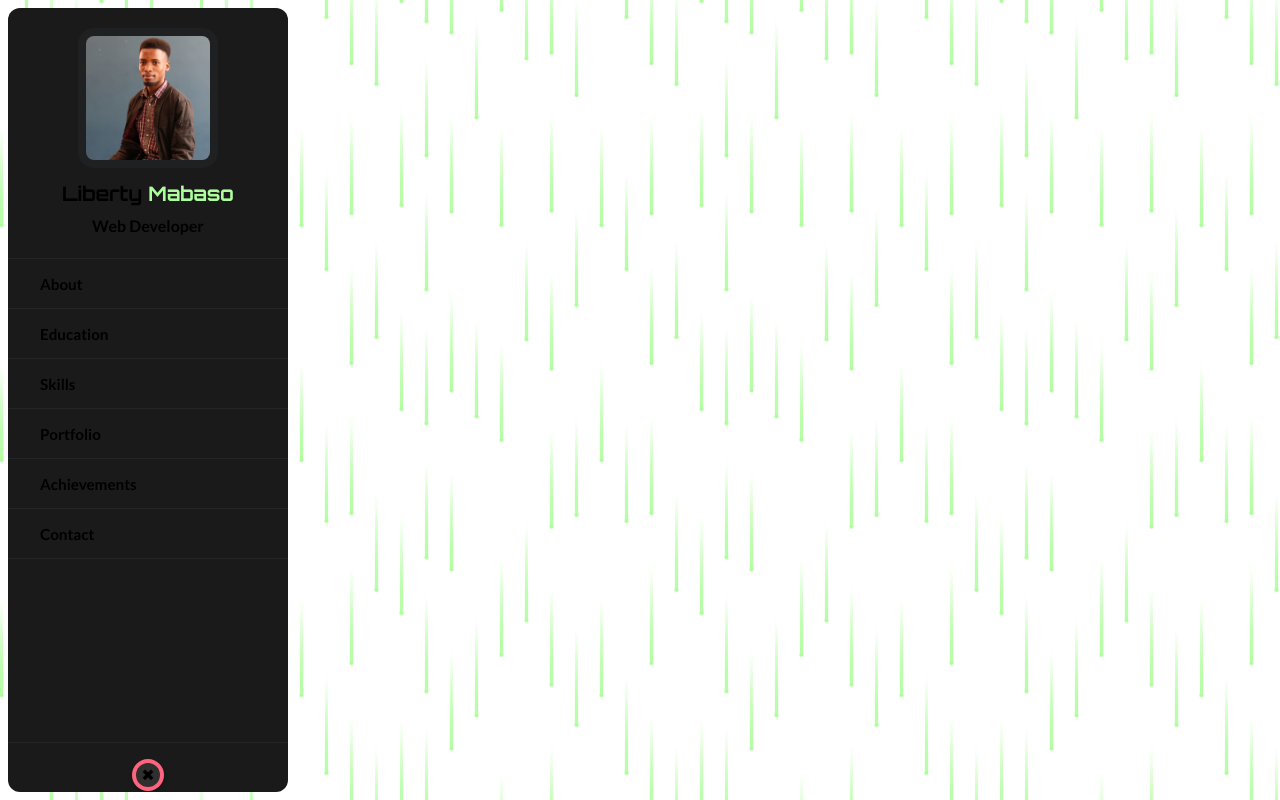
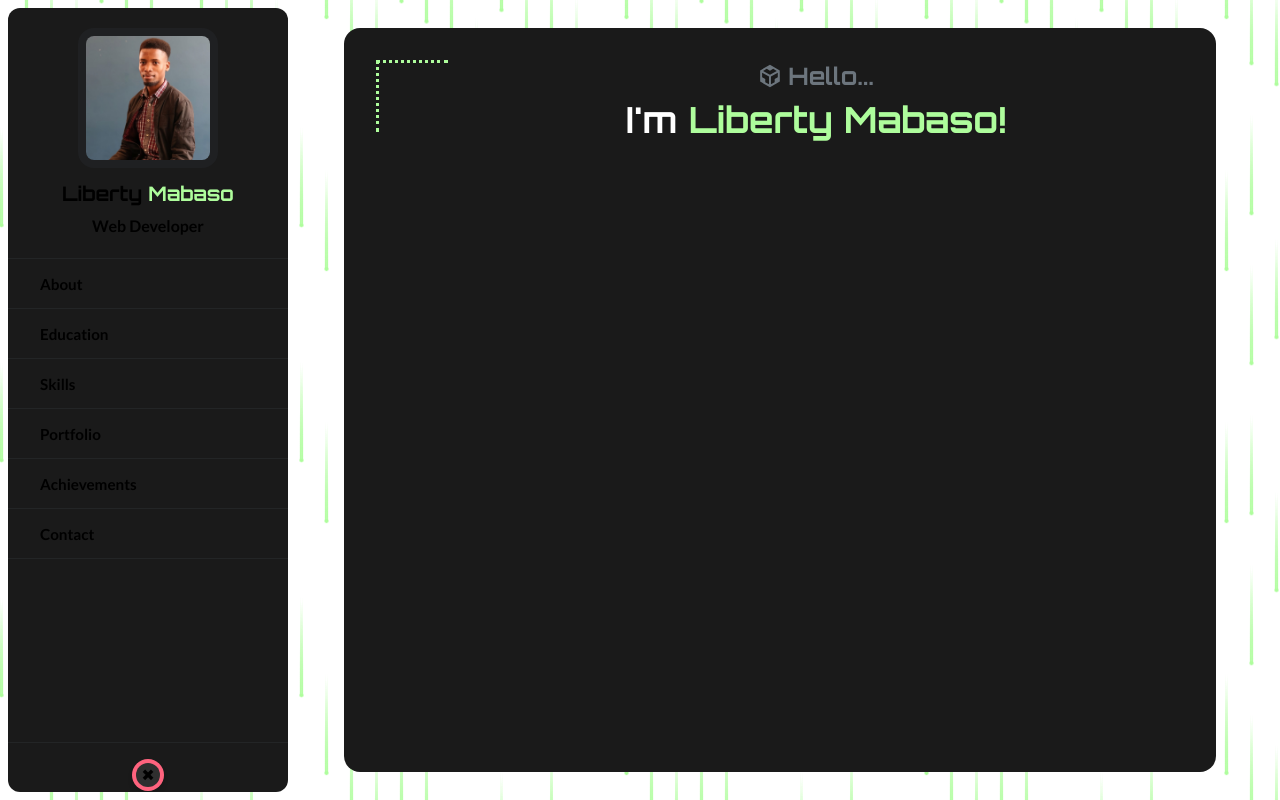
Before and after one commit to lmabaso/myprofile, a React (Vite) app: page /myprofile/About in a window 1280 px wide. Built offline with nearby package versions, Linux system fonts and the light colour scheme; the HTML template or start-up script is replaced by a standard one.

Commit message:
Added Lazy loading

```diff
--- a/src/App.jsx
+++ b/src/App.jsx
@@ -1,6 +1,7 @@
-import React from 'react'
+import React, { Suspense } from 'react'
 
-import NavBarSection from "./components/NavBarSection";
+import Loading from "./components/Loading";
+import NavBarSection from './components/NavBarSection';
 import './App.css'
 import { BrowserRouter as Router, Routes, Route } from 'react-router-dom'
 
@@ -13,19 +14,23 @@ import Skills from './pages/Skills';
 
 function App() {
   return (
-    <Router basename="/myprofile">
+    <Suspense fallback={<Loading />}>
+      <Router basename='/myprofile'>
         <div className='bg-none h-full w-full flex flex-row overflow-x-hidden overflow-y-hidden box-border '>
           <NavBarSection />
           <Routes>
-          <Route path="/"             element={<About />} />
-          <Route path="/Achievements" element={<Achievements />} />
-          <Route path="/Contact"      element={<Contact />} />
-          <Route path="/Education"    element={<Education />} />
-          <Route path="/Portfolio"    element={<Portfolio />} />
-          <Route path="/Skills"       element={<Skills />} />
+            <Route path='/'             element={<About />} />
+            <Route path='/About'        element={<About />} />
+            <Route path='/Achievements' element={<Achievements />} />
+            <Route path='/Contact'      element={<Contact />} />
+            <Route path='/Education'    element={<Education />} />
+            <Route path='/Portfolio'    element={<Portfolio />} />
+            <Route path='/Skills'       element={<Skills />} />
           </Routes>
         </div>
       </Router>
+    </Suspense>
+
   )
 }
 
--- a/src/components/ContentSection.jsx
+++ b/src/components/ContentSection.jsx
@@ -13,11 +13,8 @@ const ContentSection = (props) => {
           [&::-webkit-scrollbar-thumb]:bg-[#32343a]
           dark:[&::-webkit-scrollbar-track]:bg-neutral-700
           dark:[&::-webkit-scrollbar-thumb]:bg-neutral-500   '>
-          <div
-            id='container'
-            className=' '
-          >
-            <div className='h-18 w-18 border-t-3 border-l-3 border-dotted border-[#aefd9c]'></div>
+          <div id='container'>
+            <div className='h-18 w-18 border-t-3 border-l-3 border-dotted border-[#aefd9c] float-start left-0 top-0'></div>
             <div>{props.element}</div>
           </div>
         </div>
--- /dev/null
+++ b/src/components/Loading.jsx
@@ -0,0 +1,9 @@
+import React from 'react'
+
+const Loading = () => {
+  return (
+    <div>Loading</div>
+  )
+}
+
+export default Loading
--- a/src/components/NavBarSection.jsx
+++ b/src/components/NavBarSection.jsx
@@ -6,7 +6,7 @@ import { Link } from 'react-router-dom';
 
 const NavBarSection = () => {
   const navManu = [
-    { id: 1, name: "About",         label: "About Me",      status: "active", link: "/"},
+    { id: 1, name: "About",         label: "About Me",      status: "active", link: "/About"},
     { id: 2, name: "Education",     label: "Education",     status: "active", link: "/Education"},
     { id: 3, name: "Skills",        label: "Skills",        status: "active", link: "/Skills" },
     { id: 4, name: "Portfolio",     label: "Portfolio",     status: "active", link: "/Portfolio" },
--- a/src/pages/About.jsx
+++ b/src/pages/About.jsx
@@ -3,7 +3,27 @@ import ContentSection from "../components/ContentSection";
 
 const Content = () => {
   return (
-    <div> About </div>
+    <>
+      <div className='w-full font-[Orbitron] font-bold size-7 text-center '>
+        <div className='mb-2 text-2xl items-center flex flex-row justify-center gap-1.5'>
+          <svg
+          fill="#6c757d"
+          viewBox="0 0 32 32"
+          version="1.1"
+          xmlns="http://www.w3.org/2000/svg"
+          // width="1.4rem"
+          // height="1.4rem"
+          className='h-6 w-6'>
+          <title>codesandbox</title>
+          <path d="M6.795 9.253l9.126 5.179 9.147-5.223-4.837-2.745-4.261 2.431-4.286-2.459-4.89 2.818zM26.406 11.603l-9.144 5.195v10.337l4.964-2.869v-4.391l4.18-2.326v-5.946zM5.488 11.603v5.945l4.18 2.324v4.394l4.964 2.869v-10.337zM2.879 8.502l13.065-7.498 13.065 7.498 0.112 14.933-13.177 7.56-13.065-7.498z"></path>
+          </svg>
+
+          <span className='text-[#6c757d]'>Hello...</span>
+        </div>
+        <h3 className='text-white text-4xl'> I&apos;m <span className='text-[#aefd9c]'>Liberty Mabaso!</span></h3>
+      </div>
+
+    </>
   )
 }
 
```
Lines whose indentation alone changed are shown as unchanged.
